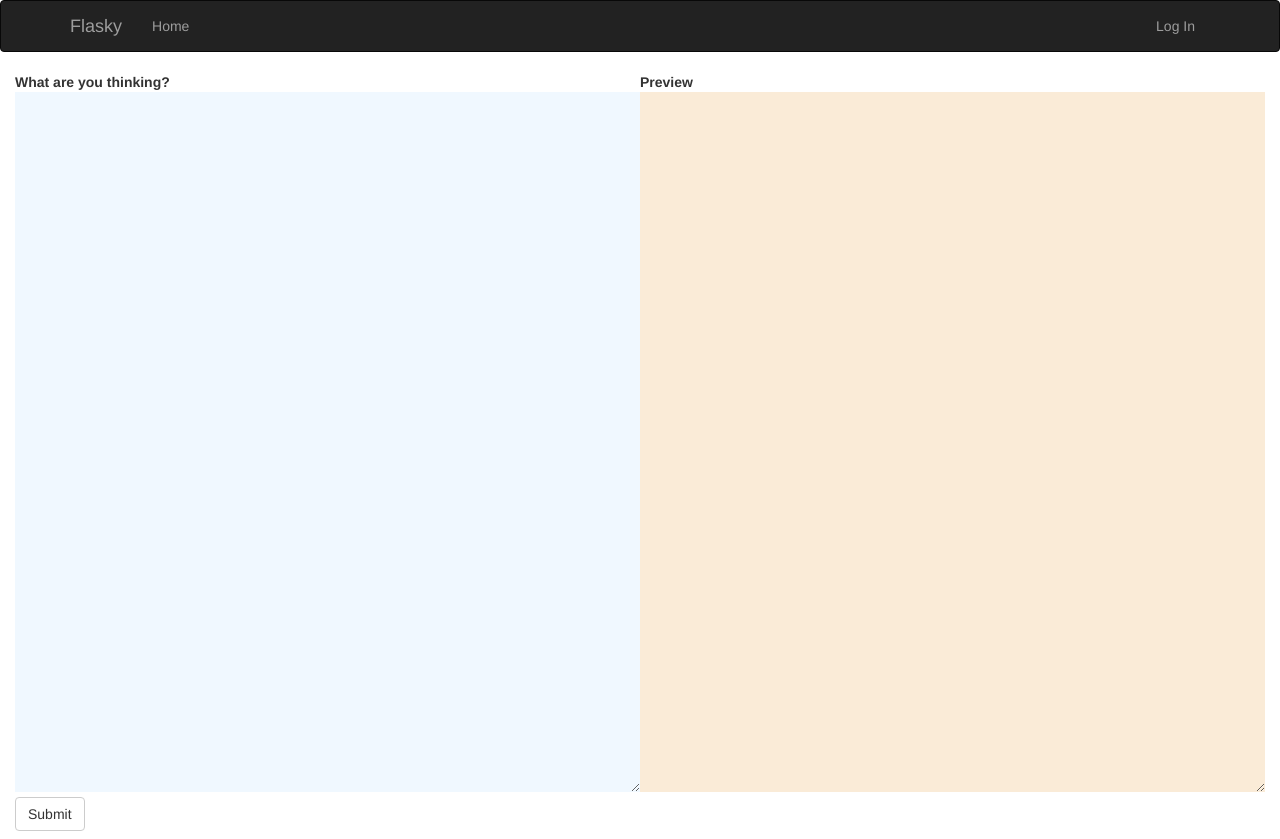
After one commit to wangmengcn/mygit, a Python web app: template app/templates/posts.html in a window 1280 px wide. The commit adds this page. Run offline with Jinja, Linux system fonts and the light colour scheme; the template is opened without the code that fills it, so the values that code supplies are empty; some libraries are stand-ins or nearby versions.

Commit message:
post and favicon added

```diff
--- /dev/null
+++ b/app/static/css/md.css
@@ -0,0 +1,23 @@
+#md-input {
+	height:700px;
+	padding:0px;
+}
+
+#md-preview {
+	height:700px;
+	padding:0px;
+}
+
+.txt-input {
+	width:100%;
+	height:100%;
+	background: aliceblue;
+	border: none;
+}
+
+.txt-preview {
+	width:100%;
+	height:100%;
+	background: antiquewhite;
+	border: none;
+}
--- a/app/templates/base.html
+++ b/app/templates/base.html
@@ -5,6 +5,7 @@
 {% block head %}
 {{ super() }}
 <link rel="stylesheet" type="text/css" href="../static/css/bootstrap.css">
+<link rel="shortcut icon" href="{{ url_for('static', filename='favicon.ico') }}">
 {% endblock %}
 
 {% block navbar %}
@@ -23,17 +24,21 @@
             <ul class="nav navbar-nav">
                 <li><a href="{{ url_for('main.main_index') }}">Home</a></li>
                 {% if current_user.is_authenticated %}
-                <li><a href="{{ url_for('main.profile') }}">Profile</a></li>
+                <li><a href="{{ url_for('main.posts') }}">Posts</a></li>
                 {% endif %}
             </ul>
             <ul class="nav navbar-nav navbar-right">
                 {% if current_user.is_authenticated %}
                 <li class="dropdown">
                     <a href="#" class="dropdown-toggle" data-toggle="dropdown">
+                    <img style="height:20px" src="https://o3sw4xojp.qnssl.com/c66cb2fb1e610a03bbebf258fb3210f1.jpg"  alt="">
                     </a>
                     <ul class="dropdown-menu">
-                        <li><a href="{{ url_for('auth.password_reset_request') }}">Change Password</a></li>
-                        <li><a href="{{ url_for('auth.email_reset_request') }}">Change Email</a></li>
+                        <p style="padding:3px 20px">Login in as {{current_user.username}}</p>
+                        <li role="separator" class="divider"></li>
+                        <li><a href="{{ url_for('auth.password_reset_request') }}">Your profile</a></li>
+                        <li><a href="{{ url_for('auth.email_reset_request') }}">Settings</a></li>
+                        <li role="separator" class="divider"></li>
                         <li><a href="{{ url_for('auth.logout') }}">Log Out</a></li>
                     </ul>
                 </li>
--- a/app/templates/index.html
+++ b/app/templates/index.html
@@ -2,8 +2,5 @@
 {% block content %}
 {{ super() }}
 <div class="container">
-    {% if current_user.is_authenticated %}
-        <p>Hello! {{current_user.username}}</p>
-    {% endif %}
 </div>
 {% endblock %}
--- /dev/null
+++ b/app/templates/posts.html
@@ -0,0 +1,25 @@
+{% extends "base.html" %}
+{% import "bootstrap/wtf.html" as wtf %}
+{% block head %}
+{{ super() }}
+<link rel="stylesheet" type="text/css" href="../static/css/md.css">
+{% endblock %}
+{% block content %}
+{{ super() }}
+<div class="container-fluid">
+	<div class='col-md-6' id="md-input">
+		<strong>What are you thinking?</strong>
+		<br>
+		<textarea class="txt-input" >
+
+		</textarea>
+	</div>
+	<div class='col-md-6' id="md-preview" >
+		<strong>Preview</strong>
+		<br>
+		<textarea class="txt-preview" ></textarea>
+	</div>
+	<br>
+	<button style="margin-top:25px" type="button" class="btn  btn-default navbar-btn" >Submit</button>
+</div>
+{% endblock %}
```
Also changed, not shown: app/auth/userView.py (+3 -10 lines), app/main/mainForms.py (+9 -1 lines), app/main/mainview.py (+21 -4 lines), app/static/avatar.jpeg (added), app/static/favicon.ico (added).
